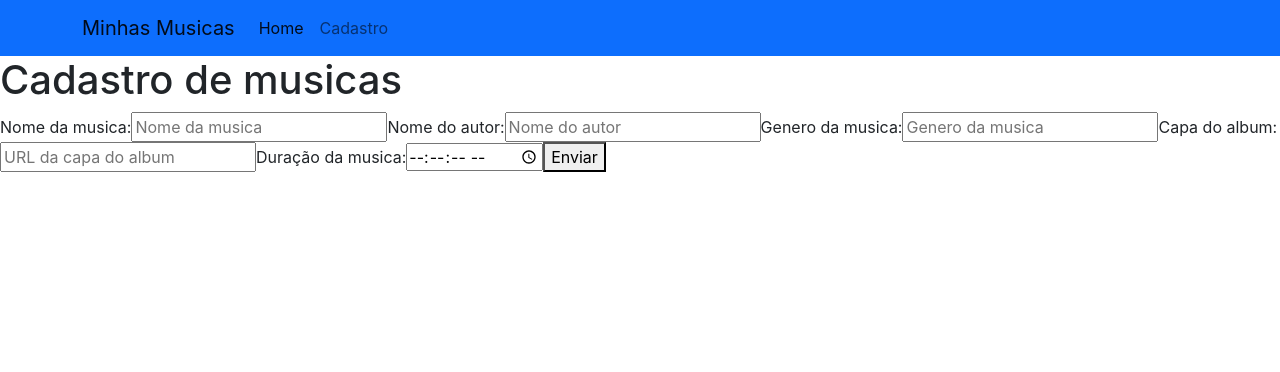
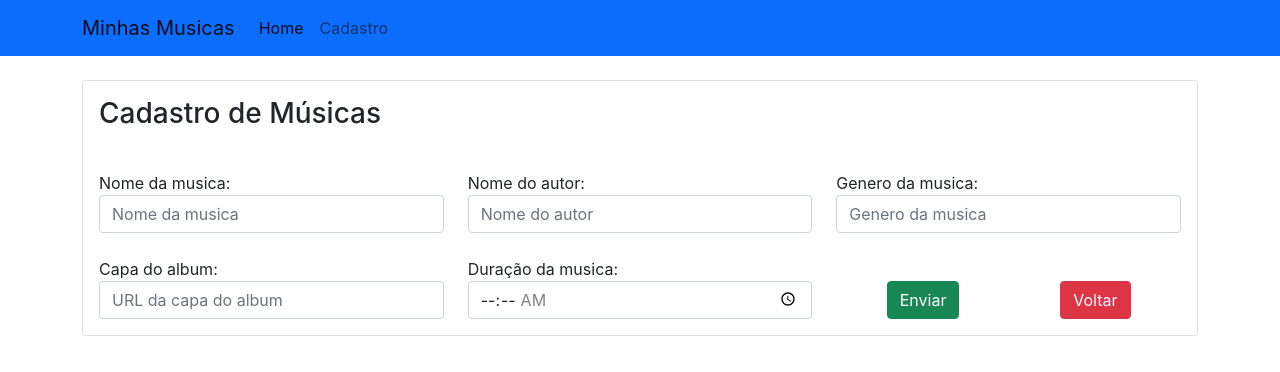
Before and after one commit to ivosoares/fullstack-c007, a React (Create React App) app in the folder projetos-musicas-react/: page /cadastro in a window 1280 px wide. Shown: the top 372 px of the page. Built offline with nearby package versions, Linux system fonts and the light colour scheme.

Commit message:
adiciona pagina cadastro react

```diff
--- a/projetos-musicas-react/src/App.js
+++ b/projetos-musicas-react/src/App.js
@@ -6,6 +6,9 @@ import { Routes, Route } from 'react-router-dom';
 
 // Route - Define qual componente(element) vai aparecer na tela de acordo com o seu caminho (path);
 // Routes - renderiza o elemento que melhor correponde a rota atual.
+
+// componentes - é um bloco de codigo  e logica que pode ser reutilizado e diversos locais da aplicação
+// pages - é um componente geral que pode conter outros componentes que contem uma estrutura de pagina.
 function App() {
   return (
     <div>
--- /dev/null
+++ b/projetos-musicas-react/src/api/api.js
@@ -0,0 +1,15 @@
+const Api = {
+  apiUrl: 'http://localhost:3001/musicas',
+  fetchGetAll: () => fetch(Api.apiUrl),
+  fetchPost: (data) => {
+    return fetch(`${Api.apiUrl}/add`, {
+      method: 'POST',
+      body: JSON.stringify(data),
+      headers: new Headers({
+        "Content-Type": "application/json"
+      })
+    })
+  }
+}
+
+export default Api;
--- a/projetos-musicas-react/src/index.js
+++ b/projetos-musicas-react/src/index.js
@@ -5,6 +5,7 @@ import './index.css';
 import App from './App';
 import { BrowserRouter } from 'react-router-dom';
 
+// react-router-dom - framework que cuida das rotas.
 // renderiza o nosso componente principal dentro da div root.
 // BrowserRouter - necessario para fazer as rotas funcionarem <Router></Router>
 ReactDOM.render(
--- a/projetos-musicas-react/src/pages/Cadastro/Cadastro.js
+++ b/projetos-musicas-react/src/pages/Cadastro/Cadastro.js
@@ -1,22 +1,94 @@
 import React from 'react'
+import Api from '../../api/api';
+import { useNavigate } from 'react-router-dom';
 
 const Cadastro = () => {
+  const navigate = useNavigate();
+
+  const handleSubmit = async (evento) => {
+    evento.preventDefault();
+    // target = quem disparou o evento
+    console.log(evento.target);
+    const nome = evento.target.nome.value;
+    const autor = evento.target.autor.value;
+    const genero = evento.target.genero.value;
+    const capa = evento.target.capa.value;
+    const duracao = evento.target.duracao.value;
+
+    const musica = {
+      nome,
+      autor,
+      genero,
+      capa,
+      duracao
+    }
+
+    const request = await Api.fetchPost(musica);
+    if(request.status === 500) {
+      alert('ERRO NO SERVIDOR')
+    }
+    const result = await request.json();
+    if(result.error) {
+      console.log(result.error);
+    }else {
+      alert(result.message);
+      navigate('/');
+    }
+  }
+
   return (
-    <div>
-      <h1>Cadastro de musicas</h1>
-      <form>
+    <div className="container">
+      <div className="card mt-4">
+        <div className="card-title">
+          <div className="row">
+            <div className="col">
+              <h3 className="mx-3 my-3">Cadastro de Músicas</h3>
+            </div>
+          </div>
+        </div>
+        <div className="card-body">
+          <form onSubmit={handleSubmit}>
+            <div className="row mb-4">
+              <div className="col-4">
+                <div className="form-group">
                   <label htmlFor="nome">Nome da musica:</label>
-        <input id="nome" type="text" placeholder="Nome da musica" name="nome"/>
+                  <input id="nome" className="form-control" type="text" placeholder="Nome da musica" name="nome"/>
+                </div>
+              </div>
+              <div className="col-4">
+                <div className="form-group">
                   <label htmlFor="autor">Nome do autor:</label>
-        <input id="autor" type="text" placeholder="Nome do autor" name="autor"/>
+                  <input id="autor" type="text" className="form-control" placeholder="Nome do autor" name="autor"/>
+                </div>
+              </div>
+              <div className="col-4">
+                <div className="form-group">
                   <label htmlFor="genero">Genero da musica:</label>
-        <input id="genero" type="text" placeholder="Genero da musica" name="genero"/>
+                  <input id="genero" type="text" className="form-control" placeholder="Genero da musica" name="genero"/>
+                </div>
+              </div>
+            </div>
+            <div className="row">
+              <div className="col-4">
+                <div className="form-group">
                   <label htmlFor="capa">Capa do album:</label>
-        <input id="capa" type="text" placeholder="URL da capa do album" name="capa"/>
+                  <input id="capa" type="text" className="form-control" placeholder="URL da capa do album" name="capa"/>
+                </div>
+              </div>
+              <div className="col-4">
+                <div className="form-group">
                   <label htmlFor="duracao">Duração da musica:</label>
-        <input id="duracao" type="time" step="100" placeholder="Duraçao da musica" name="duracao"/>
-        <button type="submit">Enviar</button>
+                  <input id="duracao" type="time" className="form-control" min="00:00" max="10:00" placeholder="Duraçao da musica" name="duracao"/>
+                </div>
+              </div>
+              <div className="col-4 d-flex align-items-end justify-content-around">
+                <button type="submit" className="btn btn-success">Enviar</button>
+                <button type="button" className="btn btn-danger">Voltar</button>
+              </div>
+            </div>
           </form>
+        </div>
+      </div>
     </div>
   )
 }
```
Also changed, not shown: 2 other files (tests, documents, lock files or other folders). Lines whose indentation alone changed are shown as unchanged.
